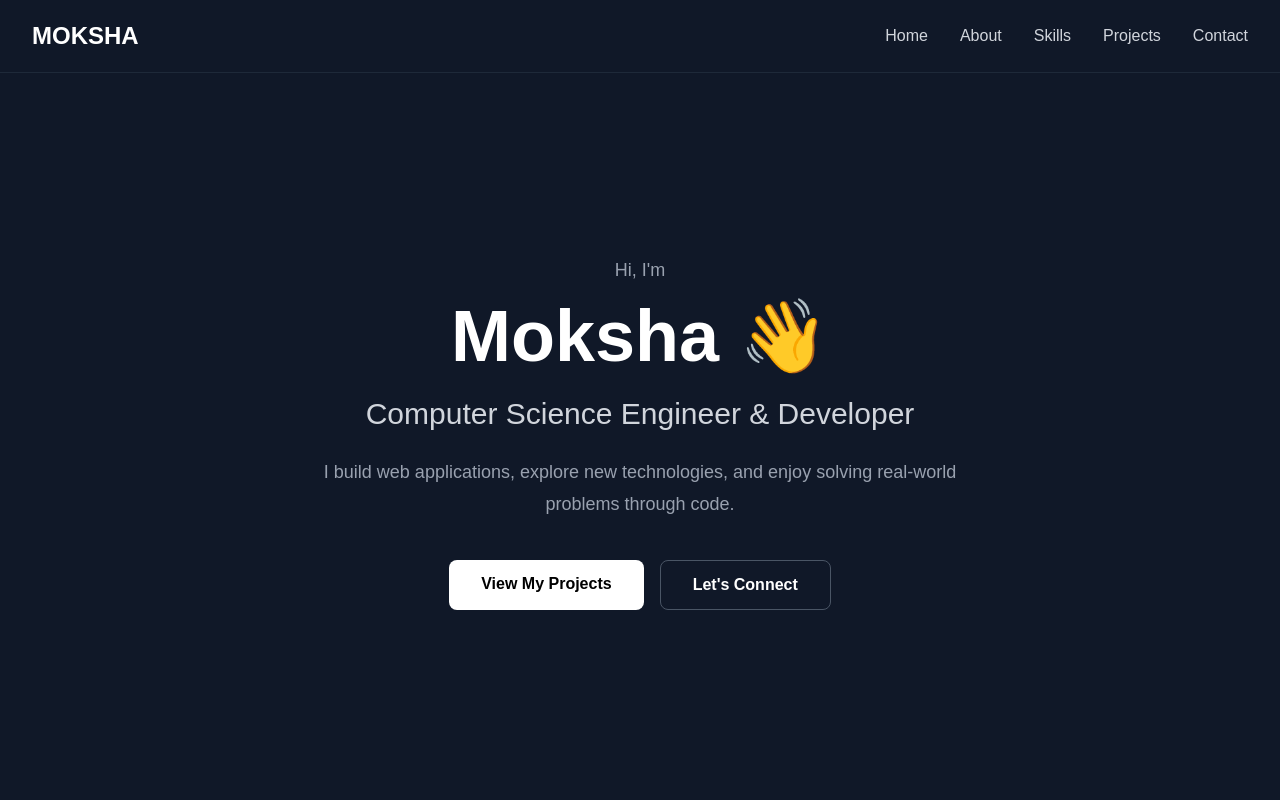
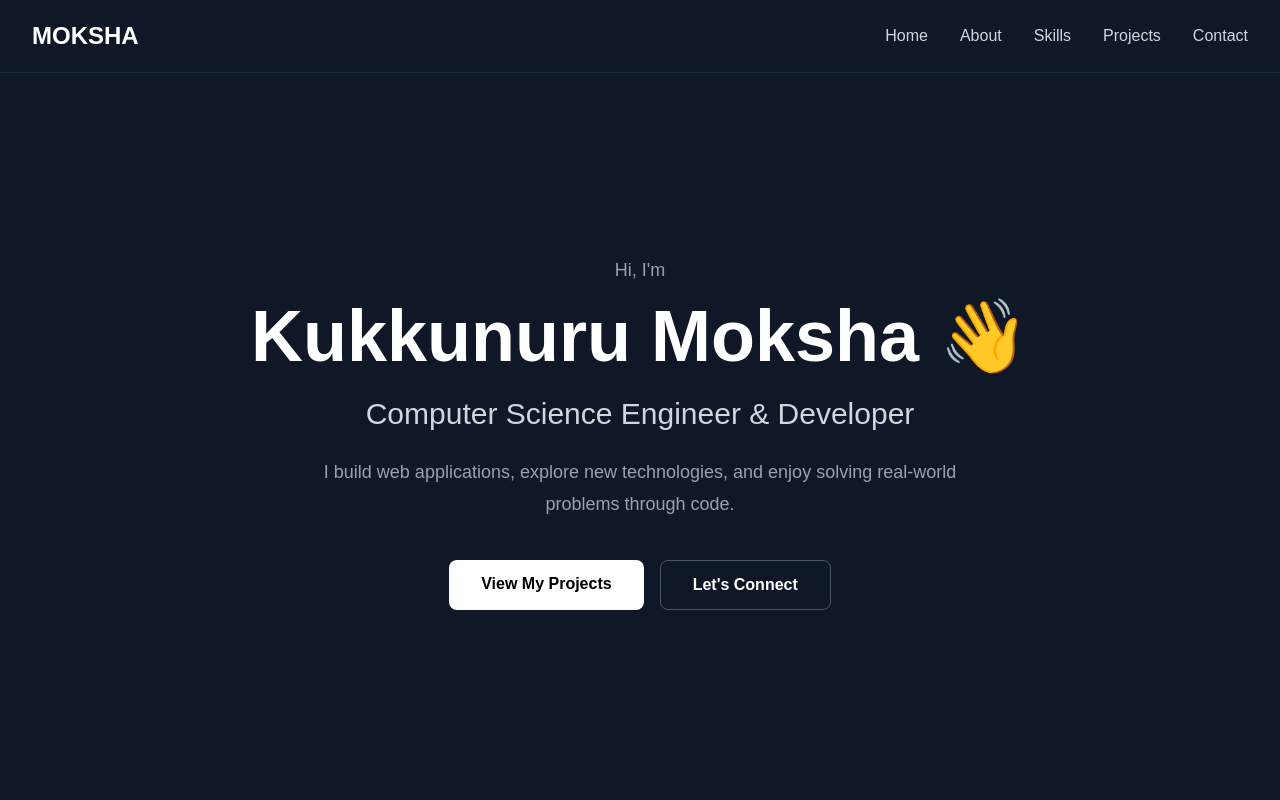
Before and after one commit to Moksha-source/my-portfolio, a Next.js app: page / in a window 1280 px wide. Shown: the top 800 px of the page. Built offline with nearby package versions, Linux system fonts and the light colour scheme.

Commit message:
Changed the name

```diff
--- a/app/page.tsx
+++ b/app/page.tsx
@@ -20,7 +20,7 @@ export default function Home() {
         </p>
 
         <h1 className="text-5xl md:text-7xl font-bold mb-6">
-          Moksha 👋
+          Kukkunuru Moksha 👋
         </h1>
 
         <h2 className="text-2xl md:text-3xl text-gray-300 mb-6">
```
